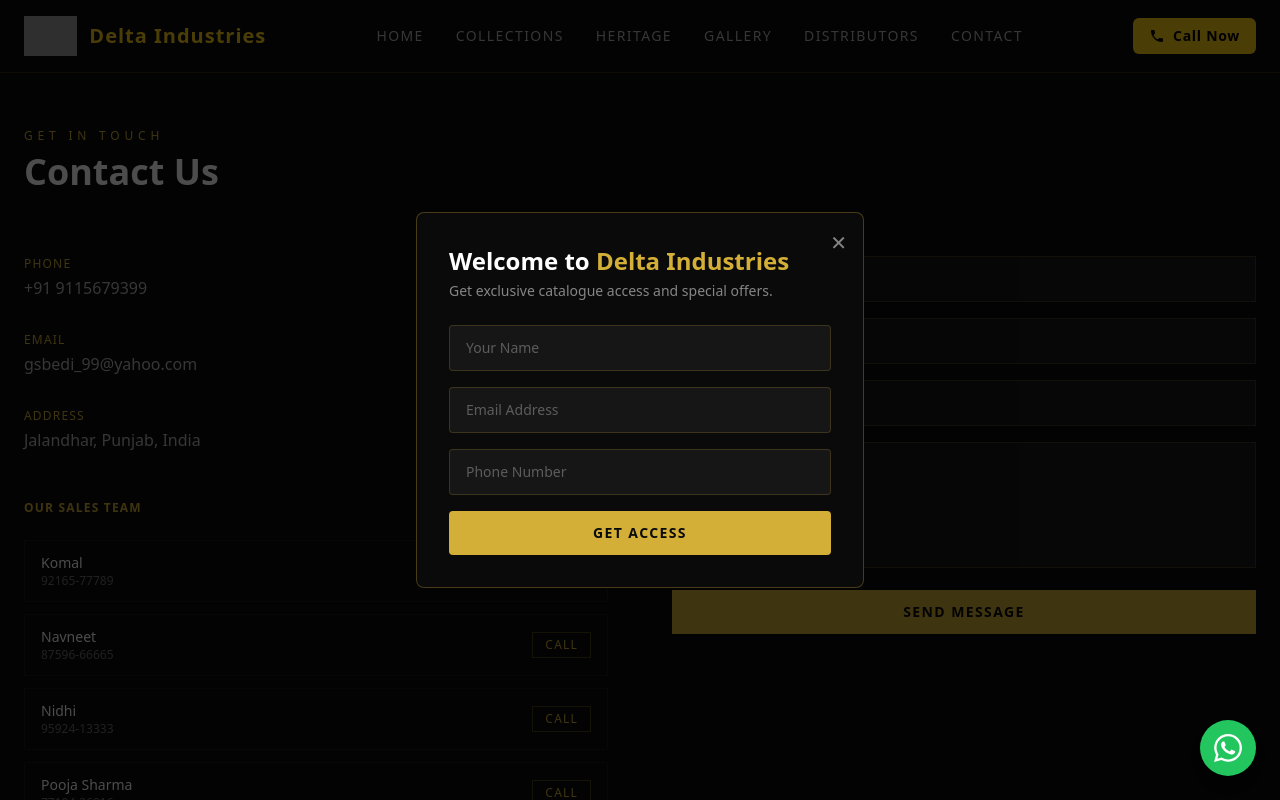
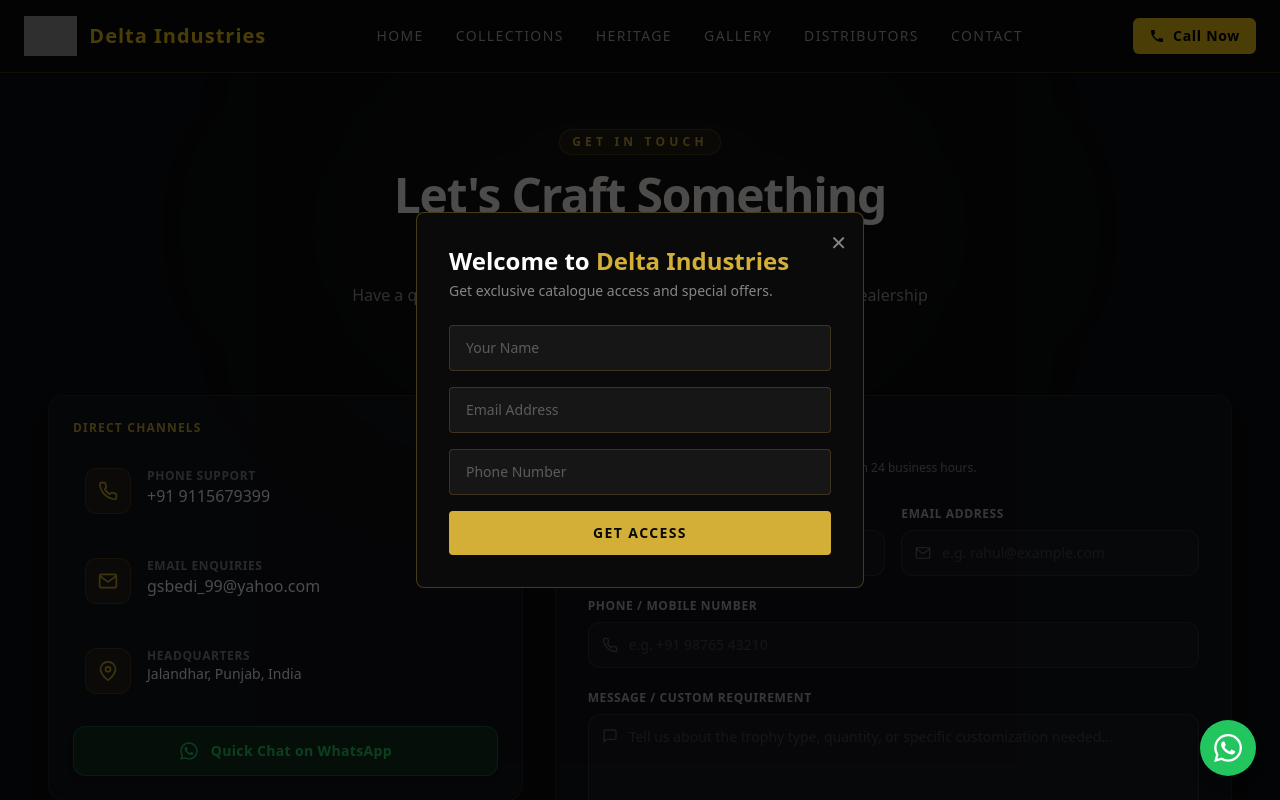
Before and after one commit to akshit547/deltatrophies, a React (Vite) app in the folder frontend/: page /contact in a window 1280 px wide. Shown: the top 800 px of the page. Built offline with nearby package versions, Linux system fonts and the light colour scheme; no server answers; grey boxes are pictures that could not be loaded.

Commit message:
contact page edit

```diff
--- a/frontend/src/pages/Contact.jsx
+++ b/frontend/src/pages/Contact.jsx
@@ -1,6 +1,17 @@
 import { useState } from 'react';
 import { motion } from 'framer-motion';
 import { Helmet } from 'react-helmet-async';
+import {
+  FiPhone,
+  FiMail,
+  FiMapPin,
+  FiUser,
+  FiMessageSquare,
+  FiSend,
+  FiCheckCircle,
+  FiPhoneCall
+} from 'react-icons/fi';
+import { FaWhatsapp } from 'react-icons/fa';
 import API from '../api/axios';
 import { CONTACT } from '../config/contact';
 
@@ -14,94 +25,310 @@
 
 function Contact() {
   const [formData, setFormData] = useState({
-    name: '', email: '', phone: '', message: ''
+    name: '',
+    email: '',
+    phone: '',
+    message: '',
   });
+  const [loading, setLoading] = useState(false);
   const [submitted, setSubmitted] = useState(false);
 
   const handleSubmit = async (e) => {
     e.preventDefault();
+    setLoading(true);
     try {
       await API.post('/inquiries', formData);
       setSubmitted(true);
     } catch (err) {
-      console.error(err);
+      console.error('Submission error:', err);
+    } finally {
+      setLoading(false);
     }
   };
 
   return (
-    <div className="bg-darkbg w-full min-h-screen text-white">
+    <div className="bg-[#0b0c10] text-white min-h-screen selection:bg-gold selection:text-black">
       <Helmet>
         <title>Contact Us — Delta Industries Jalandhar | Trophy Manufacturer</title>
-        <meta name="description" content="Contact Delta Industries for custom trophy orders, bulk enquiries and dealership. Trophy manufacturer in Jalandhar, Punjab." />
+        <meta
+          name="description"
+          content="Contact Delta Industries for custom trophy orders, bulk enquiries and dealership. Trophy manufacturer in Jalandhar, Punjab."
+        />
       </Helmet>
 
-      <div className="max-w-7xl mx-auto px-6 pt-32 pb-20">
+      {/* Decorative subtle background radial glow */}
+      <div className="relative overflow-hidden pt-32 pb-24 px-6 lg:px-12 max-w-7xl mx-auto">
+        <div className="absolute top-20 left-1/2 -translate-x-1/2 w-[600px] h-[300px] bg-gold/5 blur-[120px] rounded-full pointer-events-none" />
 
-        <p className="text-gold text-xs tracking-[0.4em] uppercase mb-2">Get In Touch</p>
-        <h1 className="text-white text-4xl font-bold mb-16">Contact Us</h1>
+        {/* Header Section */}
+        <motion.div
+          initial={{ opacity: 0, y: 20 }}
+          animate={{ opacity: 1, y: 0 }}
+          transition={{ duration: 0.5 }}
+          className="text-center max-w-2xl mx-auto mb-16"
+        >
+          <span className="text-gold text-xs font-semibold tracking-[0.35em] uppercase px-3 py-1 bg-gold/10 rounded-full border border-gold/20 inline-block mb-4">
+            Get In Touch
+          </span>
+          <h1 className="text-4xl md:text-5xl font-extrabold tracking-tight text-white mb-4">
+            Let's Craft Something <span className="text-transparent bg-clip-text bg-gradient-to-r from-gold via-amber-200 to-gold">Remarkable</span>
+          </h1>
+          <p className="text-white/60 text-sm md:text-base leading-relaxed">
+            Have a question about custom trophies, bulk corporate orders, or dealership opportunities? Connect directly with our team.
+          </p>
+        </motion.div>
 
-        <div className="grid grid-cols-1 md:grid-cols-2 gap-16">
+        {/* Main Grid */}
+        <div className="grid grid-cols-1 lg:grid-cols-12 gap-8 items-start">
 
-          {/* Info */}
+          {/* Left Column: Direct Info, Sales Team & WhatsApp */}
+          <motion.div
+            initial={{ opacity: 0, x: -20 }}
+            animate={{ opacity: 1, x: 0 }}
+            transition={{ duration: 0.5, delay: 0.1 }}
+            className="lg:col-span-5 flex flex-col gap-6"
+          >
+            {/* Quick Contact Cards */}
+            <div className="bg-[#121318] border border-white/[0.08] rounded-2xl p-6 shadow-xl space-y-5">
+              <h2 className="text-xs font-bold tracking-widest text-gold uppercase mb-2">
+                Direct Channels
+              </h2>
+
+              <a
+                href={`tel:${CONTACT.phone}`}
+                className="flex items-start gap-4 p-3 rounded-xl hover:bg-white/[0.03] transition-colors group"
+              >
+                <div className="p-3 bg-gold/10 text-gold rounded-xl border border-gold/20 group-hover:bg-gold group-hover:text-black transition-all">
+                  <FiPhone className="w-5 h-5" />
+                </div>
                 <div>
-            <div className="flex flex-col gap-8">
-              {[
-                { label: 'Phone', value: CONTACT.phoneDisplay, href: `tel:${CONTACT.phone}` },
-                { label: 'Email', value: CONTACT.email, href: `mailto:${CONTACT.email}` },
-                { label: 'Address', value: 'Jalandhar, Punjab, India', href: null },
-              ].map((item, i) => (
-                <div key={i}>
-                  <p className="text-gold text-xs tracking-widest uppercase mb-1">{item.label}</p>
-                  {item.href ? (
-                    <a href={item.href} className="text-white/70 hover:text-gold transition-colors">
-                      {item.value}
+                  <p className="text-xs text-white/50 uppercase tracking-wider font-semibold">Phone Support</p>
+                  <p className="text-white font-medium text-sm md:text-base group-hover:text-gold transition-colors">
+                    {CONTACT.phoneDisplay}
+                  </p>
+                </div>
               </a>
-                  ) : (
-                    <p className="text-white/70">{item.value}</p>
-                  )}
+
+              <a
+                href={`mailto:${CONTACT.email}`}
+                className="flex items-start gap-4 p-3 rounded-xl hover:bg-white/[0.03] transition-colors group"
+              >
+                <div className="p-3 bg-gold/10 text-gold rounded-xl border border-gold/20 group-hover:bg-gold group-hover:text-black transition-all">
+                  <FiMail className="w-5 h-5" />
                 </div>
-              ))}
+                <div>
+                  <p className="text-xs text-white/50 uppercase tracking-wider font-semibold">Email Enquiries</p>
+                  <p className="text-white font-medium text-sm md:text-base group-hover:text-gold transition-colors">
+                    {CONTACT.email}
+                  </p>
+                </div>
+              </a>
+
+              <div className="flex items-start gap-4 p-3 rounded-xl">
+                <div className="p-3 bg-gold/10 text-gold rounded-xl border border-gold/20">
+                  <FiMapPin className="w-5 h-5" />
+                </div>
+                <div>
+                  <p className="text-xs text-white/50 uppercase tracking-wider font-semibold">Headquarters</p>
+                  <p className="text-white font-medium text-sm">
+                    Jalandhar, Punjab, India
+                  </p>
+                </div>
               </div>
 
-            {/* Sales Team */}
-            <div className="mt-12">
-              <p className="text-gold text-xs tracking-widest uppercase mb-6 font-semibold">
-                Our Sales Team
-              </p>
-              <div className="flex flex-col gap-3">
+              {/* WhatsApp Quick Trigger */}
+              <a
+                href={`https://wa.me/${CONTACT.whatsapp}`}
+                target="_blank"
+                rel="noreferrer"
+                className="w-full flex items-center justify-center gap-3 bg-[#25D366]/15 hover:bg-[#25D366] text-[#25D366] hover:text-white border border-[#25D366]/30 font-semibold py-3.5 px-4 rounded-xl transition-all duration-300 group shadow-md"
+              >
+                <FaWhatsapp className="w-5 h-5 group-hover:scale-110 transition-transform" />
+                <span className="text-sm tracking-wide">Quick Chat on WhatsApp</span>
+              </a>
+            </div>
+
+            {/* Sales Representatives */}
+            <div className="bg-[#121318] border border-white/[0.08] rounded-2xl p-6 shadow-xl">
+              <h2 className="text-xs font-bold tracking-widest text-gold uppercase mb-4">
+                Dedicated Sales Representatives
+              </h2>
+              <div className="space-y-3">
                 {salesTeam.map((member, index) => (
                   <div
                     key={index}
-                    className="flex items-center justify-between border border-white/[0.06] px-4 py-3 hover:border-gold/30 transition-colors">
+                    className="flex items-center justify-between p-3 rounded-xl bg-white/[0.02] border border-white/[0.05] hover:border-gold/30 hover:bg-white/[0.04] transition-all"
+                  >
+                    <div className="flex items-center gap-3">
+                      <div className="w-8 h-8 rounded-full bg-gold/10 border border-gold/20 flex items-center justify-center text-xs font-bold text-gold">
+                        {member.name.charAt(0)}
+                      </div>
                       <div>
                         <p className="text-white text-sm font-medium">{member.name}</p>
                         <p className="text-white/40 text-xs">{member.phone}</p>
                       </div>
+                    </div>
                     <a
                       href={`tel:+91${member.phone.replace(/-/g, '')}`}
-                      className="text-gold text-xs tracking-widest uppercase border border-gold/30 px-3 py-1 hover:bg-gold hover:text-darkbg transition-all duration-300">
-                      Call
+                      className="inline-flex items-center gap-1.5 text-gold hover:text-black border border-gold/30 hover:bg-gold px-3 py-1.5 rounded-lg text-xs font-semibold tracking-wider uppercase transition-all duration-200"
+                    >
+                      <FiPhoneCall className="w-3.5 h-3.5" />
+                      <span>Call</span>
                     </a>
                   </div>
                 ))}
               </div>
             </div>
+          </motion.div>
 
-            {/* WhatsApp Button */}
-            <a
-              href={`https://wa.me/${CONTACT.whatsapp}`}
-              target="_blank"
-              rel="noreferrer"
-              className="inline-flex items-center gap-3 bg-green-600 hover:bg-green-500 text-white font-bold px-6 py-3 mt-10 tracking-wider uppercase text-sm transition-colors">
-              WhatsApp Us
-            </a>
+          {/* Right Column: Form & Map */}
+          <motion.div
+            initial={{ opacity: 0, x: 20 }}
+            animate={{ opacity: 1, x: 0 }}
+            transition={{ duration: 0.5, delay: 0.2 }}
+            className="lg:col-span-7 flex flex-col gap-6"
+          >
+            {/* Inquiry Form */}
+            <div className="bg-[#121318] border border-white/[0.08] rounded-2xl p-8 shadow-xl relative overflow-hidden">
+              <div className="mb-6">
+                <h2 className="text-xl font-bold text-white">Send Us a Message</h2>
+                <p className="text-white/50 text-xs mt-1">Fill out the form below and we will respond within 24 business hours.</p>
+              </div>
 
-            {/* Map */}
-            <div className="mt-10 border border-white/[0.06]">
+              {submitted ? (
+                <motion.div
+                  initial={{ opacity: 0, scale: 0.95 }}
+                  animate={{ opacity: 1, scale: 1 }}
+                  className="bg-gold/5 border border-gold/20 rounded-xl p-8 text-center my-8"
+                >
+                  <FiCheckCircle className="text-gold w-14 h-14 mx-auto mb-4" />
+                  <h3 className="text-white text-xl font-bold mb-2">Inquiry Received</h3>
+                  <p className="text-white/60 text-sm max-w-sm mx-auto">
+                    Thank you for reaching out. Our team will review your requirements and get back to you shortly.
+                  </p>
+                  <button
+                    onClick={() => setSubmitted(false)}
+                    className="mt-6 text-xs text-gold uppercase tracking-widest underline hover:text-white transition-colors"
+                  >
+                    Send another message
+                  </button>
+                </motion.div>
+              ) : (
+                <form onSubmit={handleSubmit} className="space-y-4">
+                  <div className="grid grid-cols-1 md:grid-cols-2 gap-4">
+                    {/* Name */}
+                    <div className="space-y-1.5">
+                      <label htmlFor="name" className="text-xs font-semibold tracking-wider text-white/70 uppercase">
+                        Full Name
+                      </label>
+                      <div className="relative">
+                        <FiUser className="absolute left-3.5 top-1/2 -translate-y-1/2 text-white/30 w-4 h-4" />
+                        <input
+                          id="name"
+                          name="name"
+                          type="text"
+                          placeholder="e.g. Rahul Sharma"
+                          value={formData.name}
+                          onChange={(e) => setFormData({ ...formData, name: e.target.value })}
+                          required
+                          className="w-full bg-[#181a20] border border-white/[0.1] rounded-xl pl-10 pr-4 py-3 text-sm text-white placeholder-white/20 focus:outline-none focus:border-gold focus:ring-1 focus:ring-gold transition-all"
+                        />
+                      </div>
+                    </div>
+
+                    {/* Email */}
+                    <div className="space-y-1.5">
+                      <label htmlFor="email" className="text-xs font-semibold tracking-wider text-white/70 uppercase">
+                        Email Address
+                      </label>
+                      <div className="relative">
+                        <FiMail className="absolute left-3.5 top-1/2 -translate-y-1/2 text-white/30 w-4 h-4" />
+                        <input
+                          id="email"
+                          name="email"
+                          type="email"
+                          placeholder="e.g. rahul@example.com"
+                          value={formData.email}
+                          onChange={(e) => setFormData({ ...formData, email: e.target.value })}
+                          required
+                          className="w-full bg-[#181a20] border border-white/[0.1] rounded-xl pl-10 pr-4 py-3 text-sm text-white placeholder-white/20 focus:outline-none focus:border-gold focus:ring-1 focus:ring-gold transition-all"
+                        />
+                      </div>
+                    </div>
+                  </div>
+
+                  {/* Phone */}
+                  <div className="space-y-1.5">
+                    <label htmlFor="phone" className="text-xs font-semibold tracking-wider text-white/70 uppercase">
+                      Phone / Mobile Number
+                    </label>
+                    <div className="relative">
+                      <FiPhone className="absolute left-3.5 top-1/2 -translate-y-1/2 text-white/30 w-4 h-4" />
+                      <input
+                        id="phone"
+                        name="phone"
+                        type="tel"
+                        placeholder="e.g. +91 98765 43210"
+                        value={formData.phone}
+                        onChange={(e) => setFormData({ ...formData, phone: e.target.value })}
+                        required
+                        className="w-full bg-[#181a20] border border-white/[0.1] rounded-xl pl-10 pr-4 py-3 text-sm text-white placeholder-white/20 focus:outline-none focus:border-gold focus:ring-1 focus:ring-gold transition-all"
+                      />
+                    </div>
+                  </div>
+
+                  {/* Message */}
+                  <div className="space-y-1.5">
+                    <label htmlFor="message" className="text-xs font-semibold tracking-wider text-white/70 uppercase">
+                      Message / Custom Requirement
+                    </label>
+                    <div className="relative">
+                      <FiMessageSquare className="absolute left-3.5 top-3.5 text-white/30 w-4 h-4" />
+                      <textarea
+                        id="message"
+                        name="message"
+                        rows={4}
+                        placeholder="Tell us about the trophy type, quantity, or specific customization needed..."
+                        value={formData.message}
+                        onChange={(e) => setFormData({ ...formData, message: e.target.value })}
+                        required
+                        className="w-full bg-[#181a20] border border-white/[0.1] rounded-xl pl-10 pr-4 py-3 text-sm text-white placeholder-white/20 focus:outline-none focus:border-gold focus:ring-1 focus:ring-gold transition-all resize-none"
+                      />
+                    </div>
+                  </div>
+
+                  {/* Submit Button */}
+                  <button
+                    type="submit"
+                    disabled={loading}
+                    className="w-full mt-2 inline-flex items-center justify-center gap-2 bg-gradient-to-r from-gold via-amber-400 to-gold text-black font-bold py-3.5 px-6 rounded-xl uppercase tracking-widest text-xs hover:opacity-95 hover:shadow-[0_0_20px_rgba(212,175,55,0.3)] transition-all duration-300 disabled:opacity-50 cursor-pointer"
+                  >
+                    {loading ? (
+                      <span className="animate-pulse">Submitting...</span>
+                    ) : (
+                      <>
+                        <FiSend className="w-4 h-4" />
+                        <span>Send Message</span>
+                      </>
+                    )}
+                  </button>
+                </form>
+              )}
+            </div>
+
+            {/* Google Map Section */}
+            <div className="bg-[#121318] border border-white/[0.08] rounded-2xl p-4 shadow-xl overflow-hidden">
+              <div className="flex items-center justify-between px-2 pb-3">
+                <p className="text-xs font-semibold tracking-widest text-gold uppercase">
+                  Manufacturing Facility Location
+                </p>
+                <span className="text-[11px] text-white/40">Jalandhar, Punjab</span>
+              </div>
+              <div className="w-full h-64 rounded-xl overflow-hidden border border-white/[0.05]">
                 <iframe
                   src="https://www.google.com/maps/embed?pb=!1m18!1m12!1m3!1d3405.4571601665684!2d75.51642477488356!3d31.401528274268564!2m3!1f0!2f0!3f0!3m2!1i1024!2i768!4f13.1!3m3!1m2!1s0x391a4f64b7c9fb9f%3A0xc86f38e473824c27!2sDelta%20Souvenirs%20Pvt%20Ltd!5e0!3m2!1sen!2sin!4v1787626418363!5m2!1sen!2sin"
                   width="100%"
-                height="280"
+                  height="100%"
                   style={{ border: 0 }}
                   allowFullScreen=""
                   loading="lazy"
@@ -110,81 +337,7 @@
                 />
               </div>
             </div>
-
-          {/* Form */}
-          <div>
-            {submitted ? (
-              <div className="border border-gold/20 p-8 text-center">
-                <p className="text-gold text-3xl mb-3">✓</p>
-                <p className="text-white text-lg font-bold">Message Sent!</p>
-                <p className="text-white/50 text-sm mt-2">We'll get back to you shortly.</p>
-              </div>
-            ) : (
-              <form onSubmit={handleSubmit} className="flex flex-col gap-4">
-                <div>
-                  <label htmlFor="contact-name" className="sr-only">Your Name</label>
-                  <input
-                    id="contact-name"
-                    name="name"
-                    type="text"
-                    placeholder="Your Name"
-                    autoComplete="name"
-                    value={formData.name}
-                    onChange={(e) => setFormData({...formData, name: e.target.value})}
-                    required
-                    className="w-full bg-white/5 border border-gold/20 px-4 py-3 text-white placeholder-white/30 focus:outline-none focus:border-gold text-sm"
-                  />
-                </div>
-                <div>
-                  <label htmlFor="contact-email" className="sr-only">Email Address</label>
-                  <input
-                    id="contact-email"
-                    name="email"
-                    type="email"
-                    placeholder="Email Address"
-                    autoComplete="email"
-                    value={formData.email}
-                    onChange={(e) => setFormData({...formData, email: e.target.value})}
-                    required
-                    className="w-full bg-white/5 border border-gold/20 px-4 py-3 text-white placeholder-white/30 focus:outline-none focus:border-gold text-sm"
-                  />
-                </div>
-                <div>
-                  <label htmlFor="contact-phone" className="sr-only">Phone Number</label>
-                  <input
-                    id="contact-phone"
-                    name="phone"
-                    type="tel"
-                    placeholder="Phone Number"
-                    autoComplete="tel"
-                    value={formData.phone}
-                    onChange={(e) => setFormData({...formData, phone: e.target.value})}
-                    required
-                    className="w-full bg-white/5 border border-gold/20 px-4 py-3 text-white placeholder-white/30 focus:outline-none focus:border-gold text-sm"
-                  />
-                </div>
-                <div>
-                  <label htmlFor="contact-message" className="sr-only">Your Message</label>
-                  <textarea
-                    id="contact-message"
-                    name="message"
-                    placeholder="Your Message"
-                    autoComplete="off"
-                    value={formData.message}
-                    onChange={(e) => setFormData({...formData, message: e.target.value})}
-                    rows={5}
-                    required
-                    className="w-full bg-white/5 border border-gold/20 px-4 py-3 text-white placeholder-white/30 focus:outline-none focus:border-gold text-sm resize-none"
-                  />
-                </div>
-                <button
-                  type="submit"
-                  className="bg-gold text-darkbg font-bold py-3 tracking-widest uppercase text-sm hover:bg-gold/90 transition-colors">
-                  Send Message
-                </button>
-              </form>
-            )}
-          </div>
+          </motion.div>
 
         </div>
       </div>
```
Lines whose indentation alone changed are shown as unchanged.
